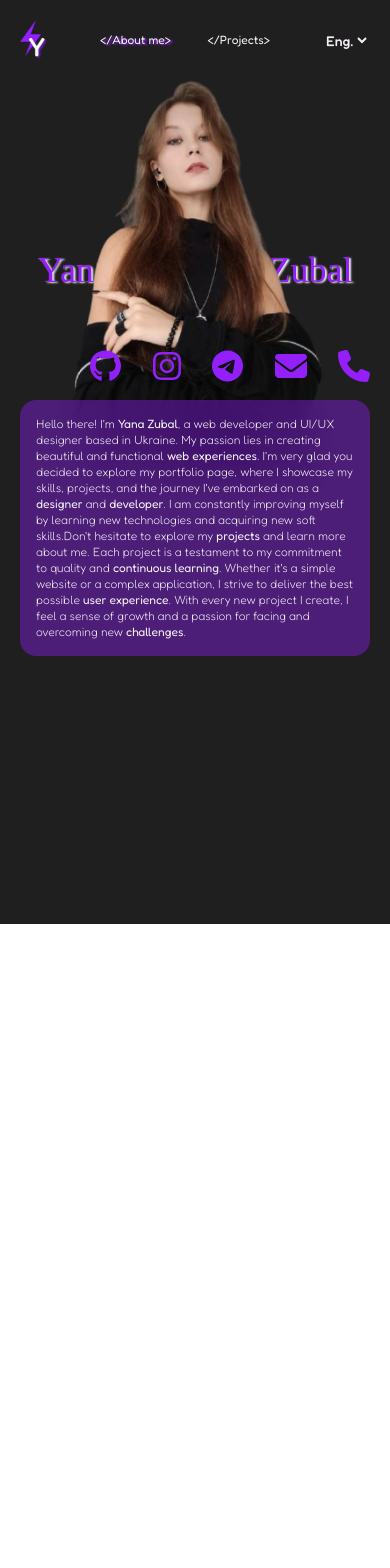
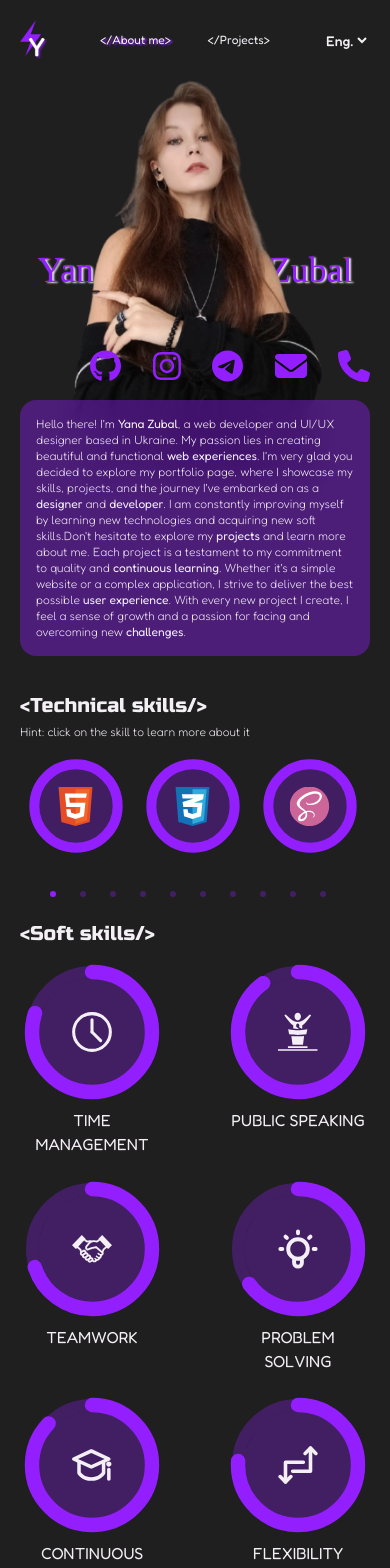
Before and after one commit to ZubalYana/Portfolio, a React (Vite) app: page /about in a window 390 px wide. Shown: the top 1568 px of the page. Before the commit the page ends 924 px from the top, so only its background shows below. Built offline with nearby package versions, Linux system fonts and the light colour scheme; a web font is replaced by a local one.

Commit message:
completely rewrite the skills responsive design

```diff
--- a/src/components/AboutMe/AboutMe.css
+++ b/src/components/AboutMe/AboutMe.css
@@ -1,6 +1,6 @@
 .sectionTitle {
     font-family: 'Russo One';
-    font-size: 32px;
+    /* font-size: 32px; */
     font-weight: 400;
     color: #F3EFF5;
 }
--- a/src/components/AboutMe/AboutMe.jsx
+++ b/src/components/AboutMe/AboutMe.jsx
@@ -110,15 +110,15 @@ export default function AboutMe() {
 
         </div>
       </section>
-      <section id="skills" className="w-full h-[100vh] px-10 py-5 sm:h-[165vh] lg:h-[100vh] xs:hidden">
-        <h3 className="sectionTitle sm:text-sm">
+      <section id="skills" className="w-full h-[100vh] px-10 py-5 xs:h-auto xs:px-0 xs:py-9 lg:h-[100vh] lg:px-10">
+        <h3 className="sectionTitle xs:text-xl lg:text-3xl">
         <Trans i18nKey="skillsSectionTitle"/>
         </h3>
-        <h3 className="sectionSubtitle text-base font-light text-customWhite mt-3">
+        <h3 className="sectionSubtitle text-base font-light text-customWhite mt-1 xs:text-xs xs:mt-1 lg:text-base lg:mt-3">
         <Trans i18nKey="skillsSectionSubtitle"/>
         </h3>
         <SkillsSlider />
-        <h3 className="sectionTitle mt-7">
+        <h3 className="sectionTitle mt-7 xs:text-xl lg:text-3xl">
         <Trans i18nKey="softSkillsTitle"/>
         </h3>
         <SoftSkills />
--- a/src/components/SkillsInfoWindow/SkillsInfoWindow.css
+++ b/src/components/SkillsInfoWindow/SkillsInfoWindow.css
@@ -15,7 +15,7 @@
     z-index: 1001;
 }
 
-@media (max-width: 320px) {
+/* @media (max-width: 320px) {
   .SkillsInfoWindow{
     width: 70%;
     height: 210px;
@@ -104,4 +104,4 @@
   .SkillsInfoWindow p{
     font-size: 14px;
   }
-}
+} */
--- a/src/components/SkillsInfoWindow/SkillsInfoWindow.jsx
+++ b/src/components/SkillsInfoWindow/SkillsInfoWindow.jsx
@@ -22,24 +22,24 @@ export default function SkillsInfoWindow({ name, icon, techType, description, fi
   const experience = calculateExperience(firstTried);
 
   return (
-    <div className="SkillsInfoWindow w-[400px] h-[250px] rounded-2xl bg-customWhite p-6 fixed bottom-[40px] left-[40px]">
+    <div className="SkillsInfoWindow w-[400px] h-[250px] rounded-2xl bg-customWhite p-6 fixed bottom-[40px] left-[40px] xs:w-[250px] xs:h-fit xs:bottom-5 xs:left-5 xs:p-3 2xs:w-[300px] lg:w-[400px] lg:h-[250px] lg:p-6 lg:bottom-[40px] lg:left-[40px]">
       <div className="IconInfoCon flex">
-        <img src={icon} alt={`${name} icon`} className="h-[70px] max-w-[100px]" />
+        <img src={icon} alt={`${name} icon`} className="h-[70px] max-w-[100px] xs:h-[50px] xs:max-w-[70px] lg:h-[70px] lg:max-w-[100px]" />
         <div className="infoCon ml-4 w-[310px]">
-          <h2 className="text-3xl font-semibold text-customBlack">{name}</h2>
-          <h3 className="text-1xl font-normal text-customBlack">{techType}</h3>
+          <h2 className="text-3xl font-semibold text-customBlack xs:text-xl lg:text-3xl">{name}</h2>
+          <h3 className="text-1xl font-normal text-customBlack xs:text-xs lg:text-1xl">{techType}</h3>
         </div>
       </div>
-      <p className="text-customBlack font-light mt-2">
+      <p className="text-customBlack font-light mt-2 xs:text-sm lg:text-base">
         First tried: <span className="font-medium">{firstTried}</span>
       </p>
-      <p className="text-customBlack font-light mt-1">
+      <p className="text-customBlack font-light mt-1 xs:text-sm lg:text-base">
         Experience:
         <span className="font-medium ml-1">
           {experience.years} years, {experience.months} months, {experience.days} days
         </span>
       </p>
-      <p className="text-customBlack font-light mt-2">{description}</p>
+      <p className="text-customBlack font-light mt-2 xs:text-xs lg:text-base">{description}</p>
     </div>
   );
 }
--- a/src/components/SkillsSlider/SkillsSlider.css
+++ b/src/components/SkillsSlider/SkillsSlider.css
@@ -118,3 +118,58 @@
     }
 
 }
+@media (max-width: 768px) {
+    .slick-next{
+        display: none !important;
+    }
+    .slick-prev{
+        display: none !important;
+    }
+    .slick-slide{
+        display: flex;
+        justify-content: center;
+        align-items: center;
+        height: 120px !important;
+    }
+    .skill-slide{
+        width: 90px !important;
+        height: 90px !important;
+        padding: 0 0 0 5.5px !important;
+    }
+    .slick-dots {
+        display: flex !important;
+        justify-content: center !important;
+        align-items: center;
+        flex-wrap: nowrap;
+        overflow-x: auto;
+        margin-top: -10px !important;
+        padding: 0;
+        list-style: none;
+        position: relative !important;
+    }
+    .slick-dots li {
+        margin: 0 5px;
+    }
+    .slick-dots li button {
+        width: 12px;
+        height: 12px;
+        border-radius: 50%;
+        background-color: #ccc;
+        border: none;
+        padding: 0;
+        cursor: pointer;
+    }
+    .slick-dots li.slick-active button {
+        color: #007bff;
+    }
+    .sliderDot{
+        width: 6px;
+        height: 6px;
+        background-color: rgba(147, 31, 255, 0.3);
+        border-radius: 50%;
+    }
+    .slick-active .sliderDot{
+        background-color: #931FFF;
+    }
+
+}
--- a/src/components/SoftSkills/SoftSkills.jsx
+++ b/src/components/SoftSkills/SoftSkills.jsx
@@ -70,7 +70,7 @@ export default function SoftSkills() {
   };
 
   return (
-    <div className="softSkillsCon w-full flex justify-between mt-3 sm:h-[450px] sm:flex-wrap md:w-[80%] md:h-[450px] lg:h-[200px] lg:flex-none lg:w-[100%]">
+    <div className="softSkillsCon w-full flex justify-between mt-3 sm:h-[450px] sm:flex-wrap md:w-[70%] md:h-[450px] lg:h-[200px] lg:flex-none lg:w-[100%]">
       {softSkills.map((skill) => {
         const translatedName = getTranslatedName(skill);
         return (
```
